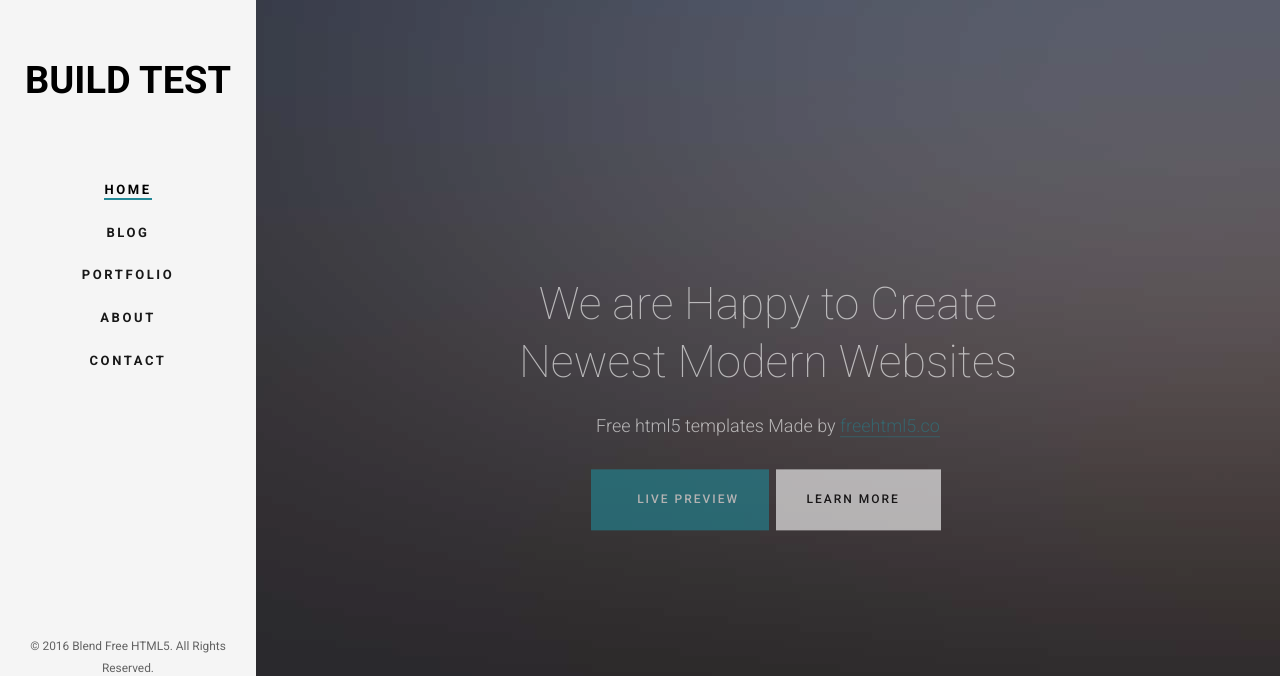
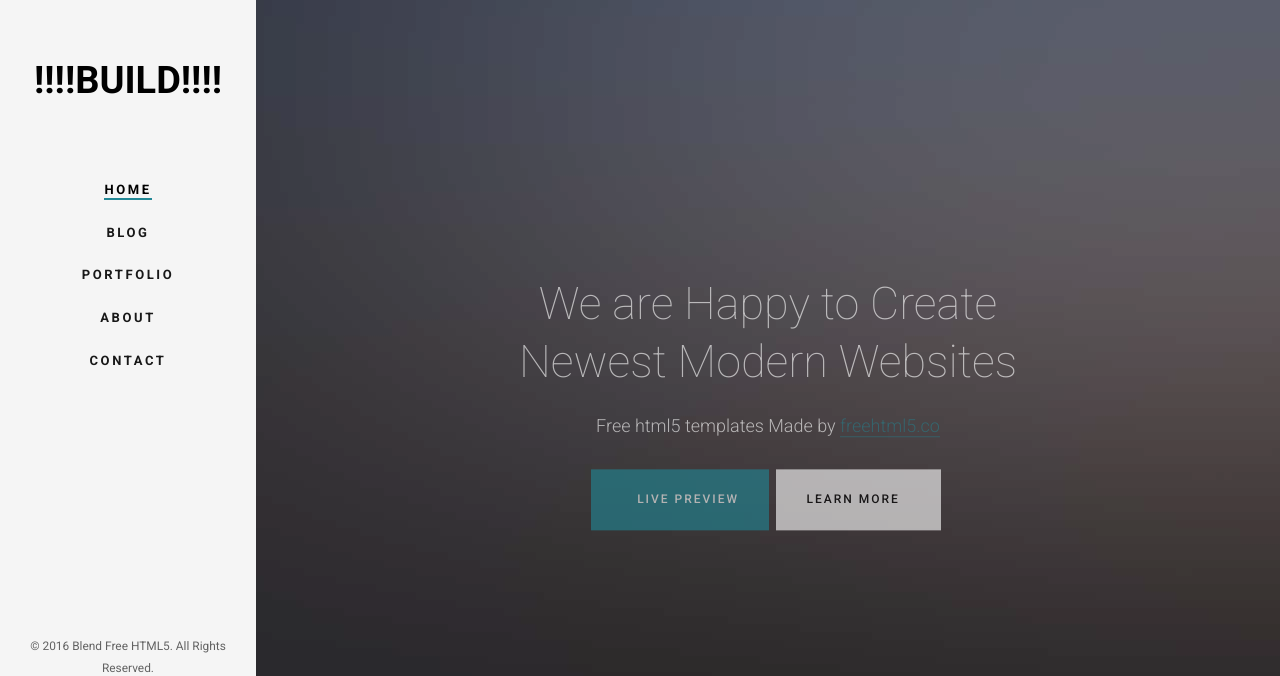
Before and after one commit to deankic/app-idea, a plain HTML site: page www/index.html in a window 1280 px wide. Shown: the top 676 px of the page. Drawn offline with Linux system fonts and the light colour scheme; some icons are missing; a web font is replaced by a local one.

Commit message:
Build
Build

```diff
--- a/www/index.html
+++ b/www/index.html
@@ -68,7 +68,7 @@
 		<a href="#" class="js-fh5co-nav-toggle fh5co-nav-toggle"><i></i></a>
 		<aside id="fh5co-aside" role="complementary" class="border js-fullheight">
 
-			<h1 id="fh5co-logo"><a href="index.html">BUILD TEST</a></h1>
+			<h1 id="fh5co-logo"><a href="index.html">!!!!BUILD!!!!</a></h1>
 			<nav id="fh5co-main-menu" role="navigation">
 				<ul>
 					<li class="fh5co-active"><a href="index.html">Home</a></li>
```
